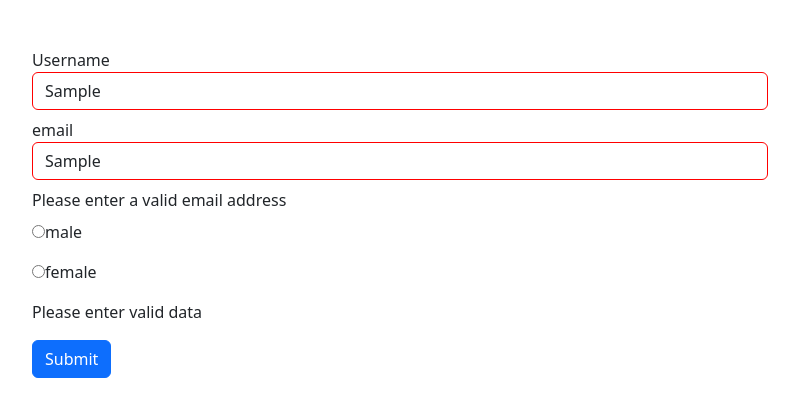
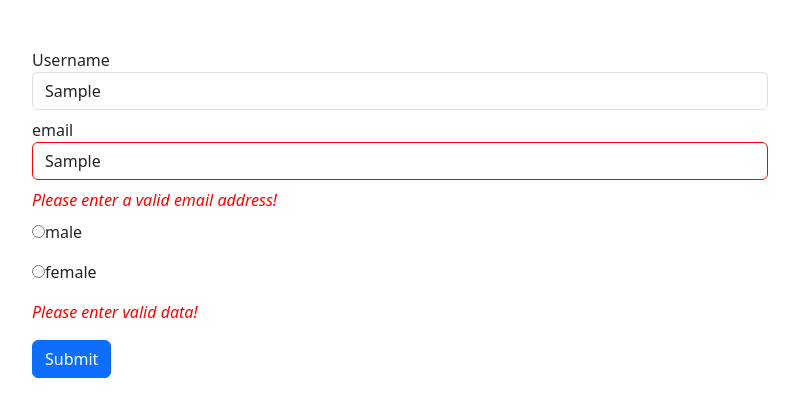
Before and after one commit to Bindhusha-Sadasivan/ReactiveForms, an Angular app: page / in a window 1280 px wide. Both pictures are taken after typing "Sample", "Sample" into the empty fields and a click on the button "Submit". Shown: the top 416 px of the page, without its empty margins (50-849 px from the left). Built offline with nearby package versions, Linux system fonts and the light colour scheme.

Commit message:
209 - Reactive Grouping Controls

```diff
--- a/src/app/app.component.css
+++ b/src/app/app.component.css
@@ -2,6 +2,11 @@ input.ng-invalid.ng-dirty{
 border:1px solid red;
 }
 
-input.ng-touched{
+input.ng-invalid.ng-touched{
   border:1px solid red;
 }
+
+.help-text{
+  color:red;
+  font-style: italic;
+}
--- a/src/app/app.component.html
+++ b/src/app/app.component.html
@@ -3,6 +3,7 @@
     <div class="col-xs-12 col-sm-10 col-md-8 col-sm-offset-1 col-md-offset-2">
       <div >
         <form [formGroup]="signupForm" (ngSubmit)="onSubmit()">
+          <div formGroupName="userData">
             <div class="form-group">
               <label for="username" class="mt-5">Username</label>
               <input
@@ -11,7 +12,7 @@
                 class="form-control"
                 formControlName="username">
                 <!-- <span *ngIf="!username?.valid && username?.dirty">Please enter a valid username</span> -->
-              <span *ngIf="!username?.valid && username?.touched">Please enter a valid username</span>
+                <span class="help-text" *ngIf="!username?.valid && username?.touched">Please enter a valid username!</span>
             </div>
             <div class="form-group mt-2">
               <label for="email">email</label>
@@ -21,7 +22,8 @@
                 class="form-control mb-2"
                 formControlName="email">
                 <!-- <span *ngIf="!email?.valid && email?.dirty">Please enter a valid email address</span> -->
-              <span *ngIf="!email?.valid && email?.touched">Please enter a valid email address</span>
+                <span class="help-text" *ngIf="!email?.valid && email?.touched">Please enter a valid email address!</span>
+            </div>
           </div>
           <div class="radio mt-2 mb-3" *ngFor="let gender of genders">
             <label>
@@ -31,8 +33,8 @@
                 formControlName="gender">{{ gender }}
             </label>
           </div>
-          <!-- <span *ngIf="!signupForm?.valid && signupForm.dirty" class="mt-2">Please enter valid data</span> -->
-          <span *ngIf="!signupForm?.valid && signupForm.touched" class="mt-2">Please enter valid data</span>
+          <!-- <span *ngIf="!signupForm?.valid && signupForm.dirty" class="help-text mt-2">Please enter valid data</span> -->
+          <span class="help-text mt-2" *ngIf="!signupForm?.valid && signupForm.touched">Please enter valid data!</span>
           <div><button class="btn btn-primary mt-3" type="submit">Submit</button></div>
         </form>
       </div>
--- a/src/app/app.component.ts
+++ b/src/app/app.component.ts
@@ -20,18 +20,22 @@ export class AppComponent implements OnInit{
     //Called after the constructor, initializing input properties, and the first call to ngOnChanges.
     //Add 'implements OnInit' to the class.
     this.signupForm = new FormGroup({
-      'username' : new FormControl (null, Validators.required),
-      'email' : new FormControl(null,[Validators.required, Validators.email]),
+      'userData' : new FormGroup({
+          'username' : new FormControl (null, Validators.required),
+          'email' : new FormControl(null,[Validators.required, Validators.email])
+      }),
       'gender': new FormControl(null)
     })
   }
 
   get username(){
-    return this.signupForm.get('username');
+    // return this.signupForm.get('username');
+    return this.signupForm.get('userData.username');
   }
 
   get email(){
-    return this.signupForm.get('email');
+    // return this.signupForm.get('email');
+    return this.signupForm.get('userData.email');
   }
 
   onSubmit(){
```
Lines whose indentation alone changed are shown as unchanged.
